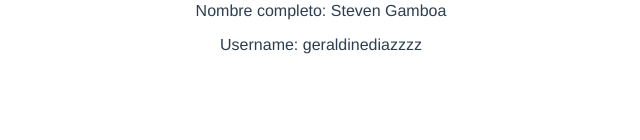
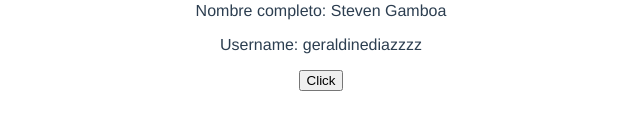
Before and after one commit to gdiazb/curso-vue-componentes-composition-api, a Vue app: page / in a window 1280 px wide. Shown: the part 160-300 px from the top of the page, without its empty margins (319-959 px from the left). Built offline with nearby package versions, Linux system fonts and the light colour scheme.

Commit message:
learn template refs

```diff
--- a/src/components/Home.vue
+++ b/src/components/Home.vue
@@ -5,11 +5,12 @@
     <p>Apellido: {{ lastName }}</p>
     <p>Nombre completo: {{ fullName }}</p>
     <p>Username: {{ username }}</p>
+    <button ref="btnHome">Click</button>
   </div>
 </template>
 
 <script>
-import { ref, computed, toRefs, inject } from "vue";
+import { ref, computed, toRefs, inject, watch } from "vue";
 export default {
   props: {
     firstName: String,
@@ -28,10 +29,17 @@ export default {
 
     console.log("context", context);
 
+    const btnHome = ref(null);
+
+    watch(btnHome, (valor) => {
+      console.log(valor);
+    });
+
     return {
       text,
       fullName,
       username,
+      btnHome,
     };
   },
 };
```
